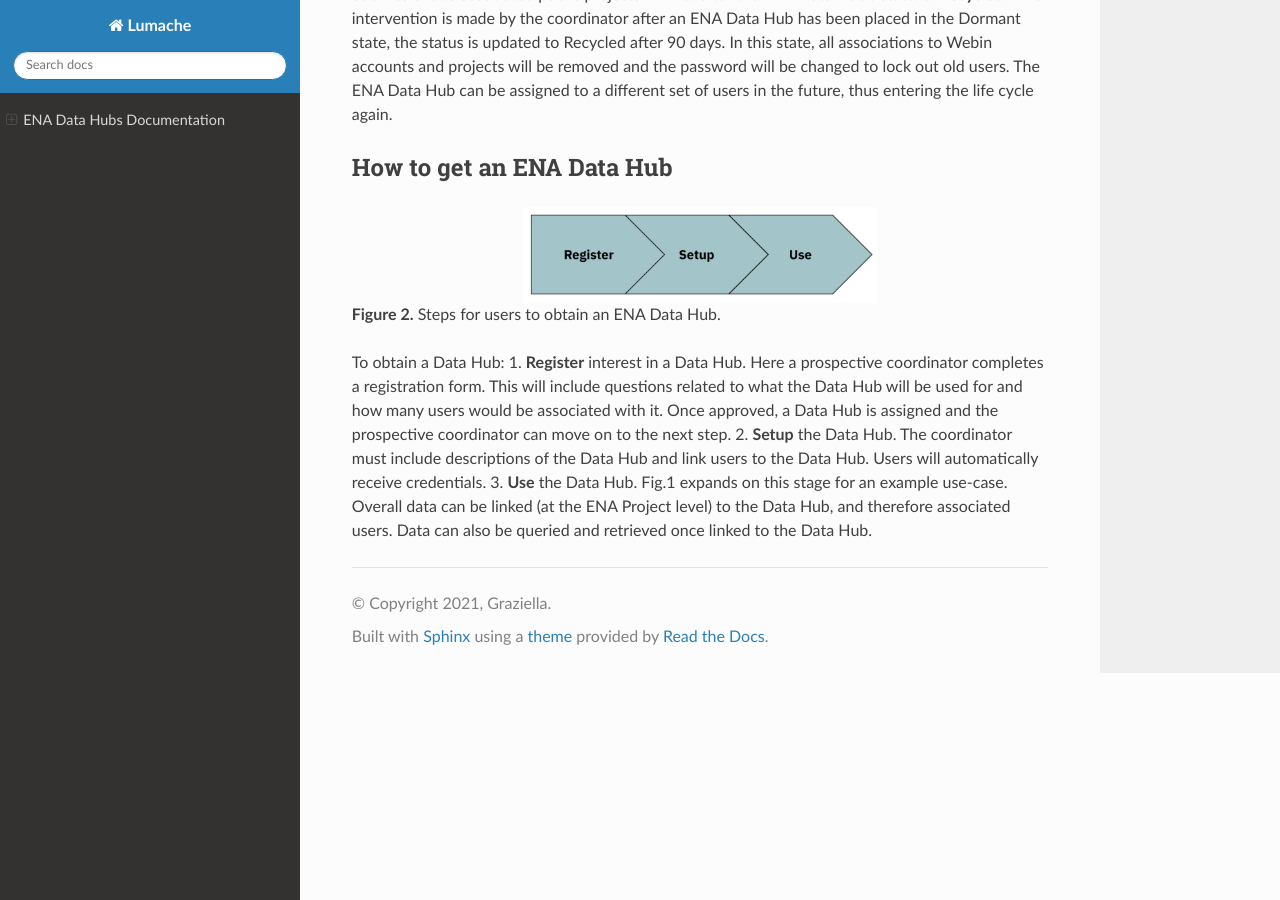
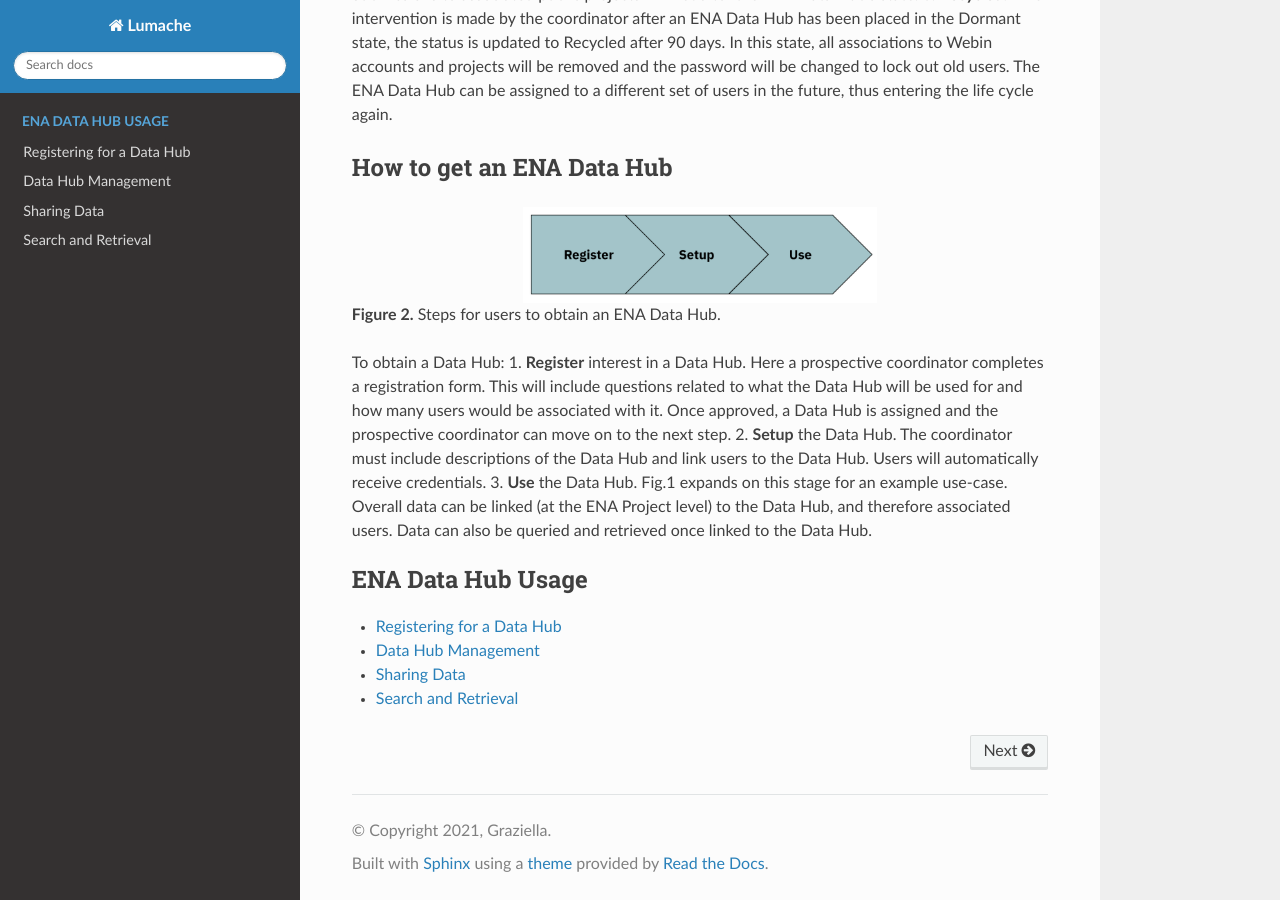
Before and after one commit to enasequence/data-hubs-docs, a Sphinx documentation site: the page built from docs/source/index.rst, in a window 1280 px wide and 900 px high, scrolled down 1923 px. Built offline with Sphinx 7.4.7 and the Read the Docs theme 3.1.0, drawn with Linux system fonts in a browser that asks for light colours.

Commit message:
updating homepage to include links to other pages

```diff
--- a/docs/source/index.rst
+++ b/docs/source/index.rst
@@ -61,3 +61,12 @@ To obtain a Data Hub:
 1. **Register** interest in a Data Hub. Here a prospective coordinator completes a registration form. This will include questions related to what the Data Hub will be used for and how many users would be associated with it. Once approved, a Data Hub is assigned and the prospective coordinator can move on to the next step.
 2. **Setup** the Data Hub. The coordinator must include descriptions of the Data Hub and link users to the Data Hub. Users will automatically receive credentials.
 3. **Use** the Data Hub. Fig.1 expands on this stage for an example use-case. Overall data can be linked (at the ENA Project level) to the Data Hub, and therefore associated users. Data can also be queried and retrieved once linked to the Data Hub.
+
+.. toctree::
+    :caption: ENA Data Hub Usage
+    :maxdepth: 1
+
+    register
+    manage
+    share
+    retrieval
```
